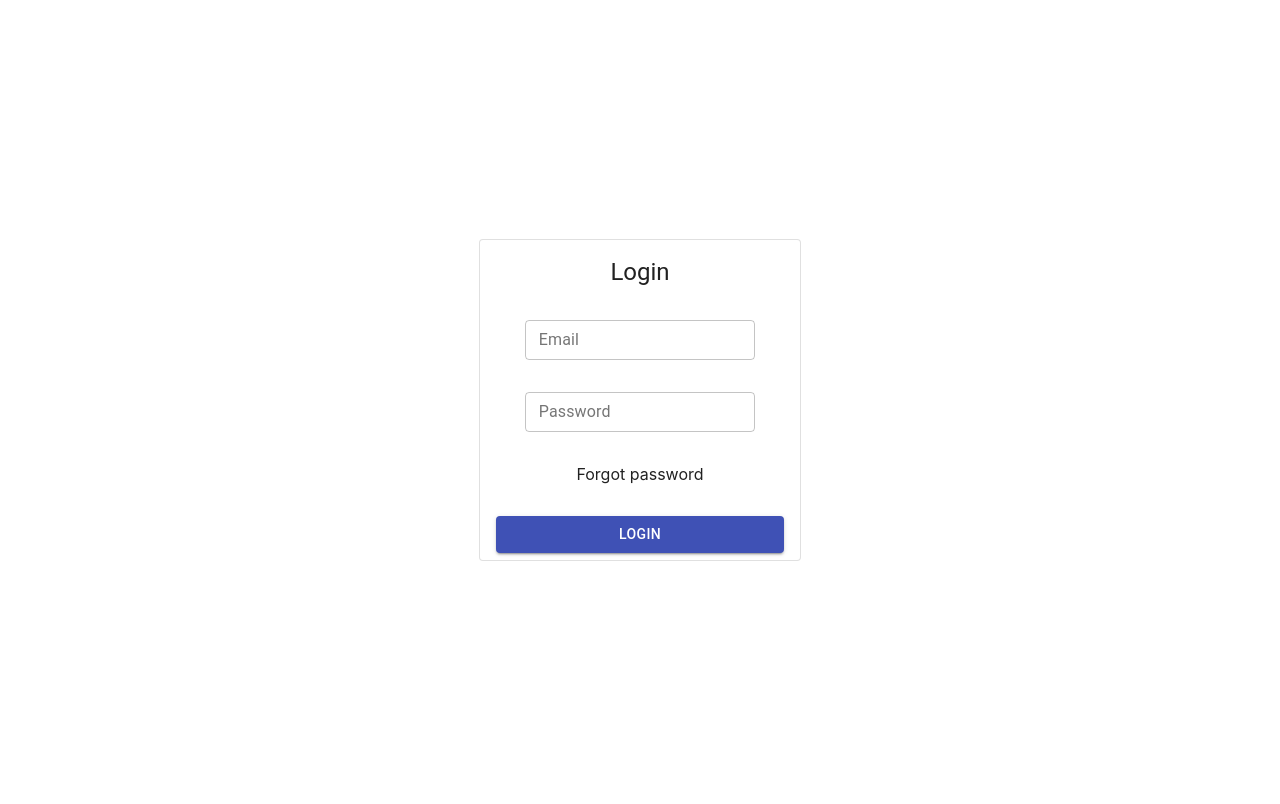
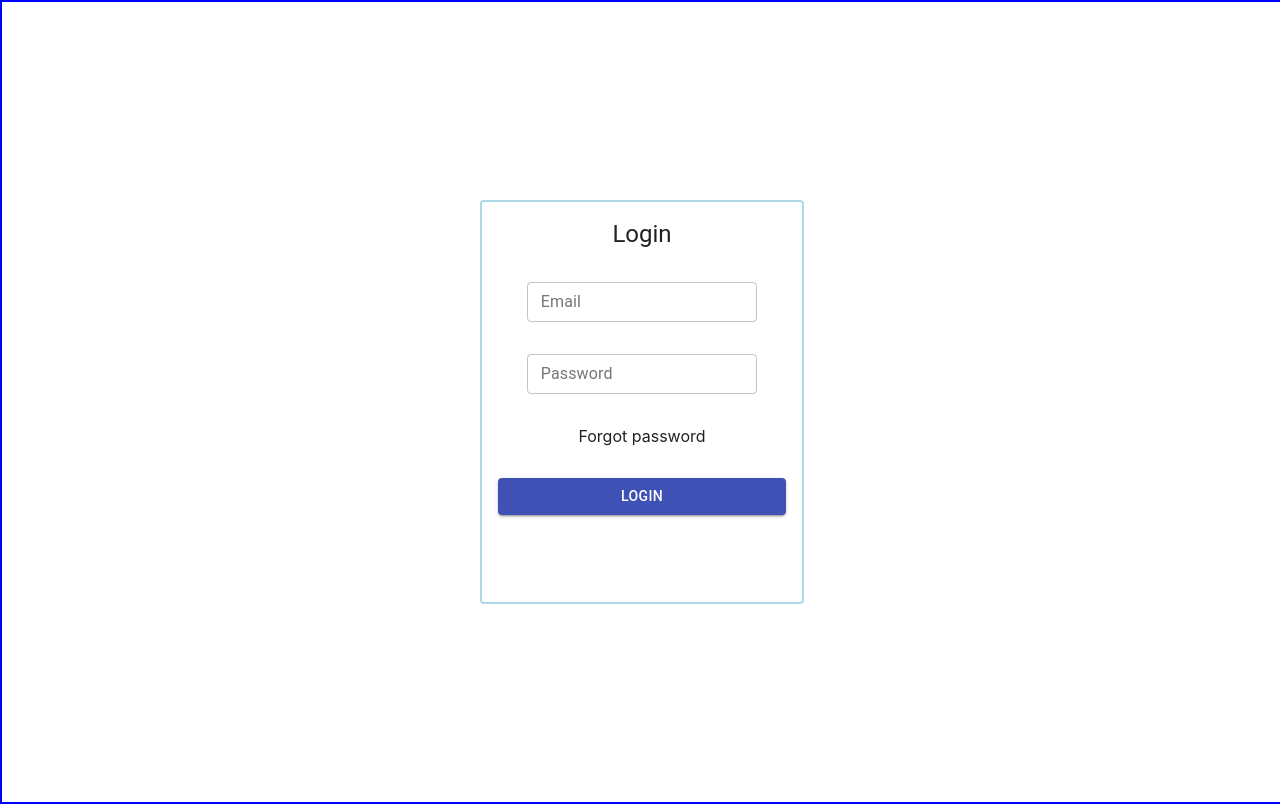
Before and after one commit to abdul-imad/Retailers-Management, a React (Create React App) app: page / in a window 1280 px wide. Built offline with nearby package versions, Linux system fonts and the light colour scheme.

Commit message:
changes done

```diff
--- a/src/components/Login.js
+++ b/src/components/Login.js
@@ -16,10 +16,12 @@ function Login(props) {
           display: "flex",
           justifyContent: "center",
           alignItems: "center",
+          border:"2px solid blue"
         },
         card:{
-            height:"20rem",
-            width:"20rem"
+            height:"25rem",
+            width:"20rem",
+            border:"2px solid lightblue"
         },
         alignCenter: {
           justifyContent: "center",
```
